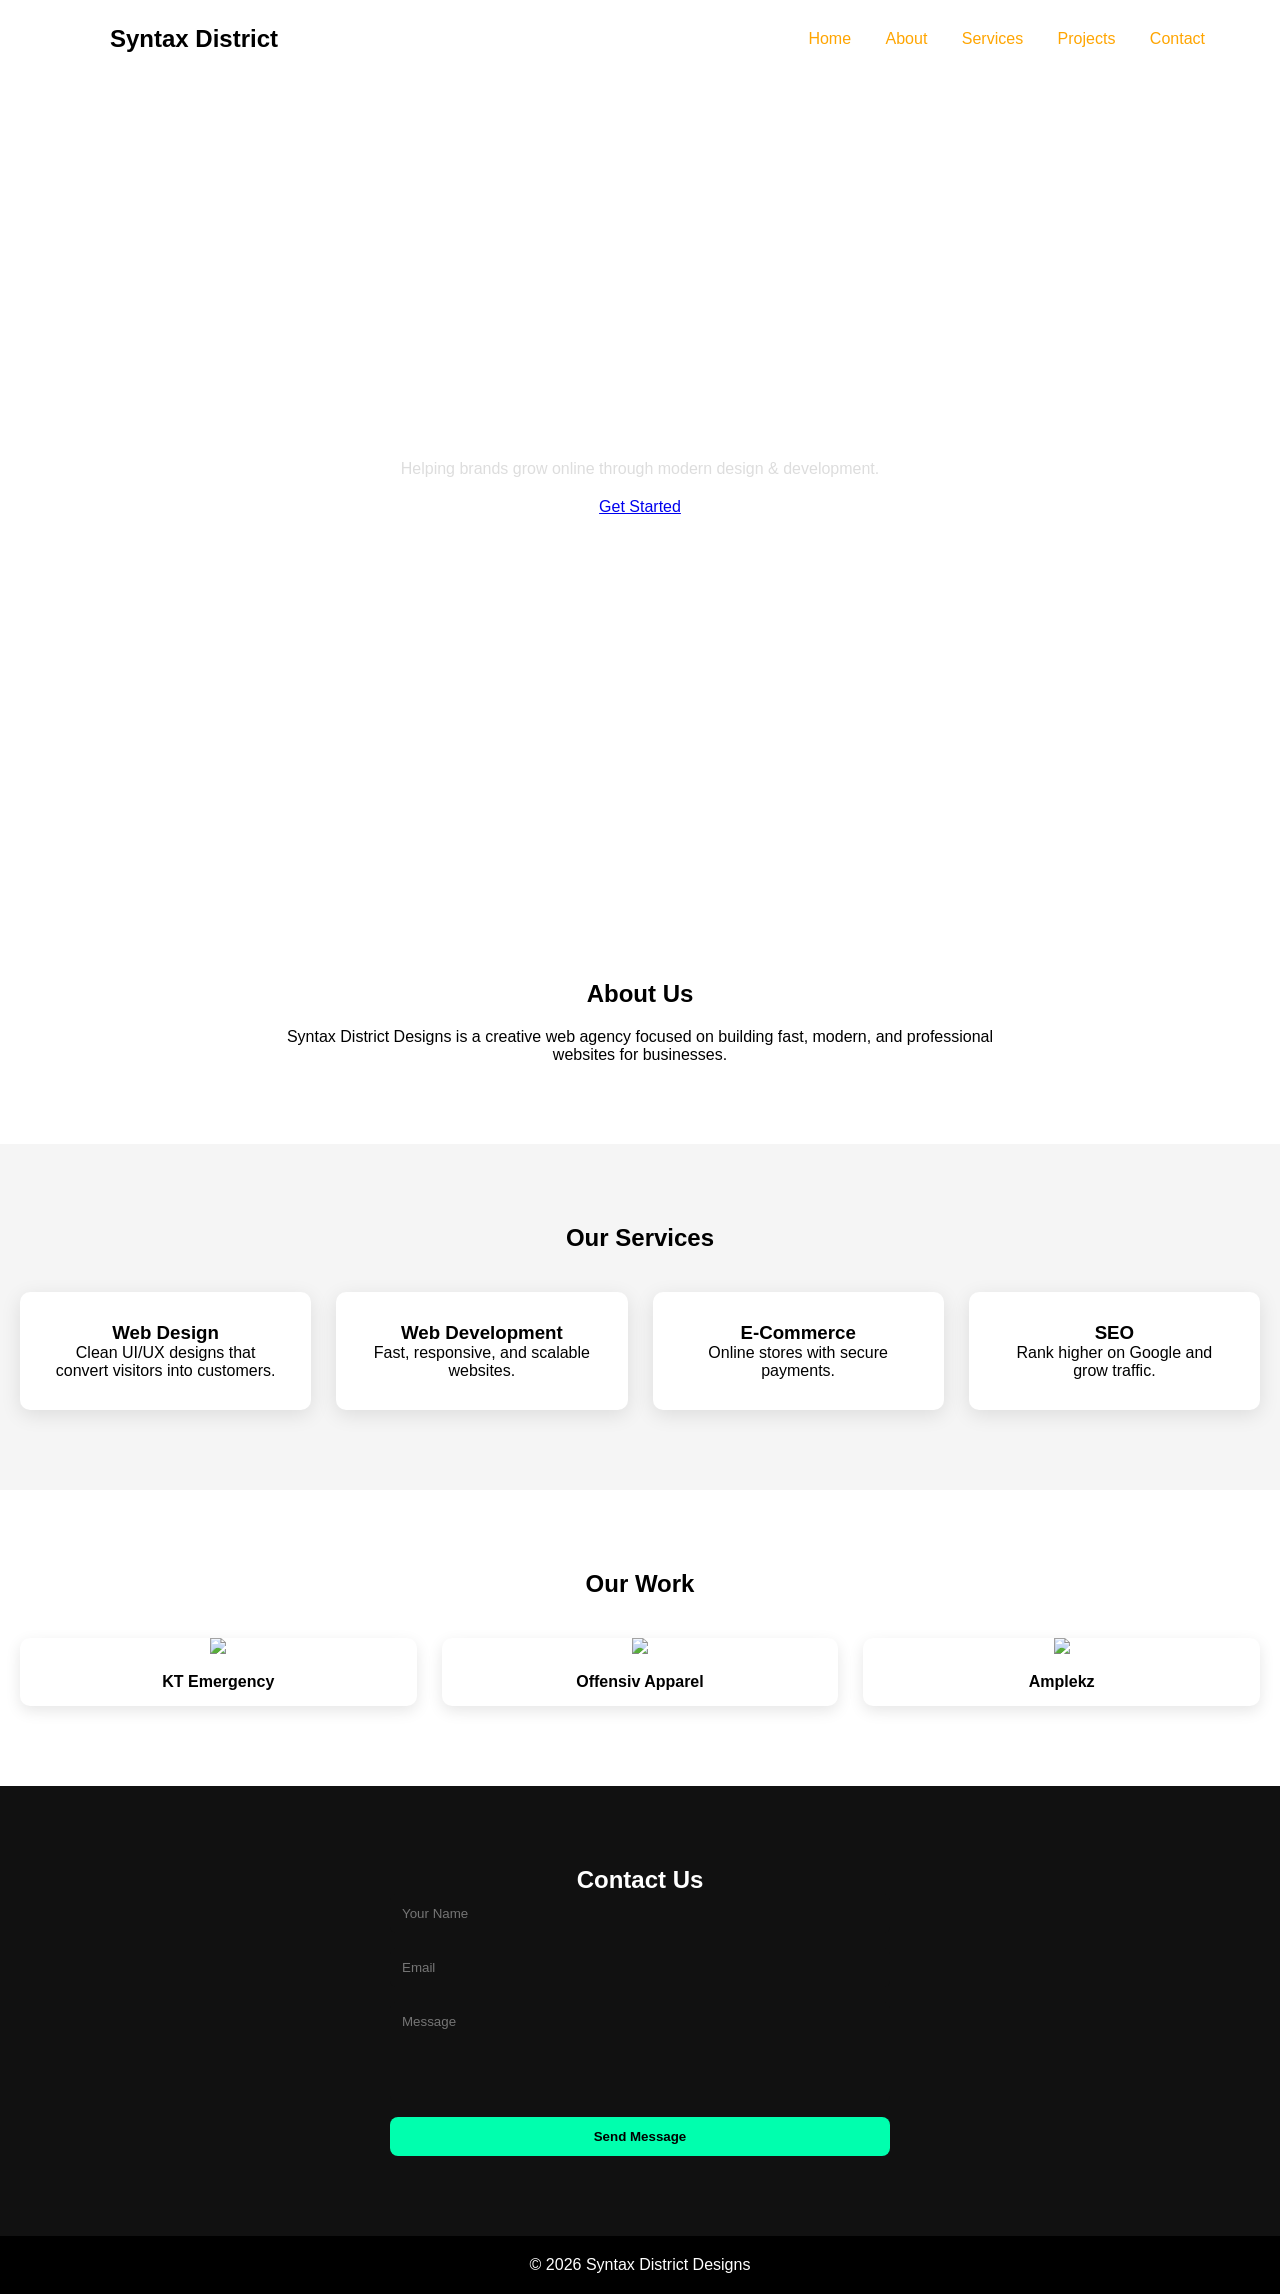
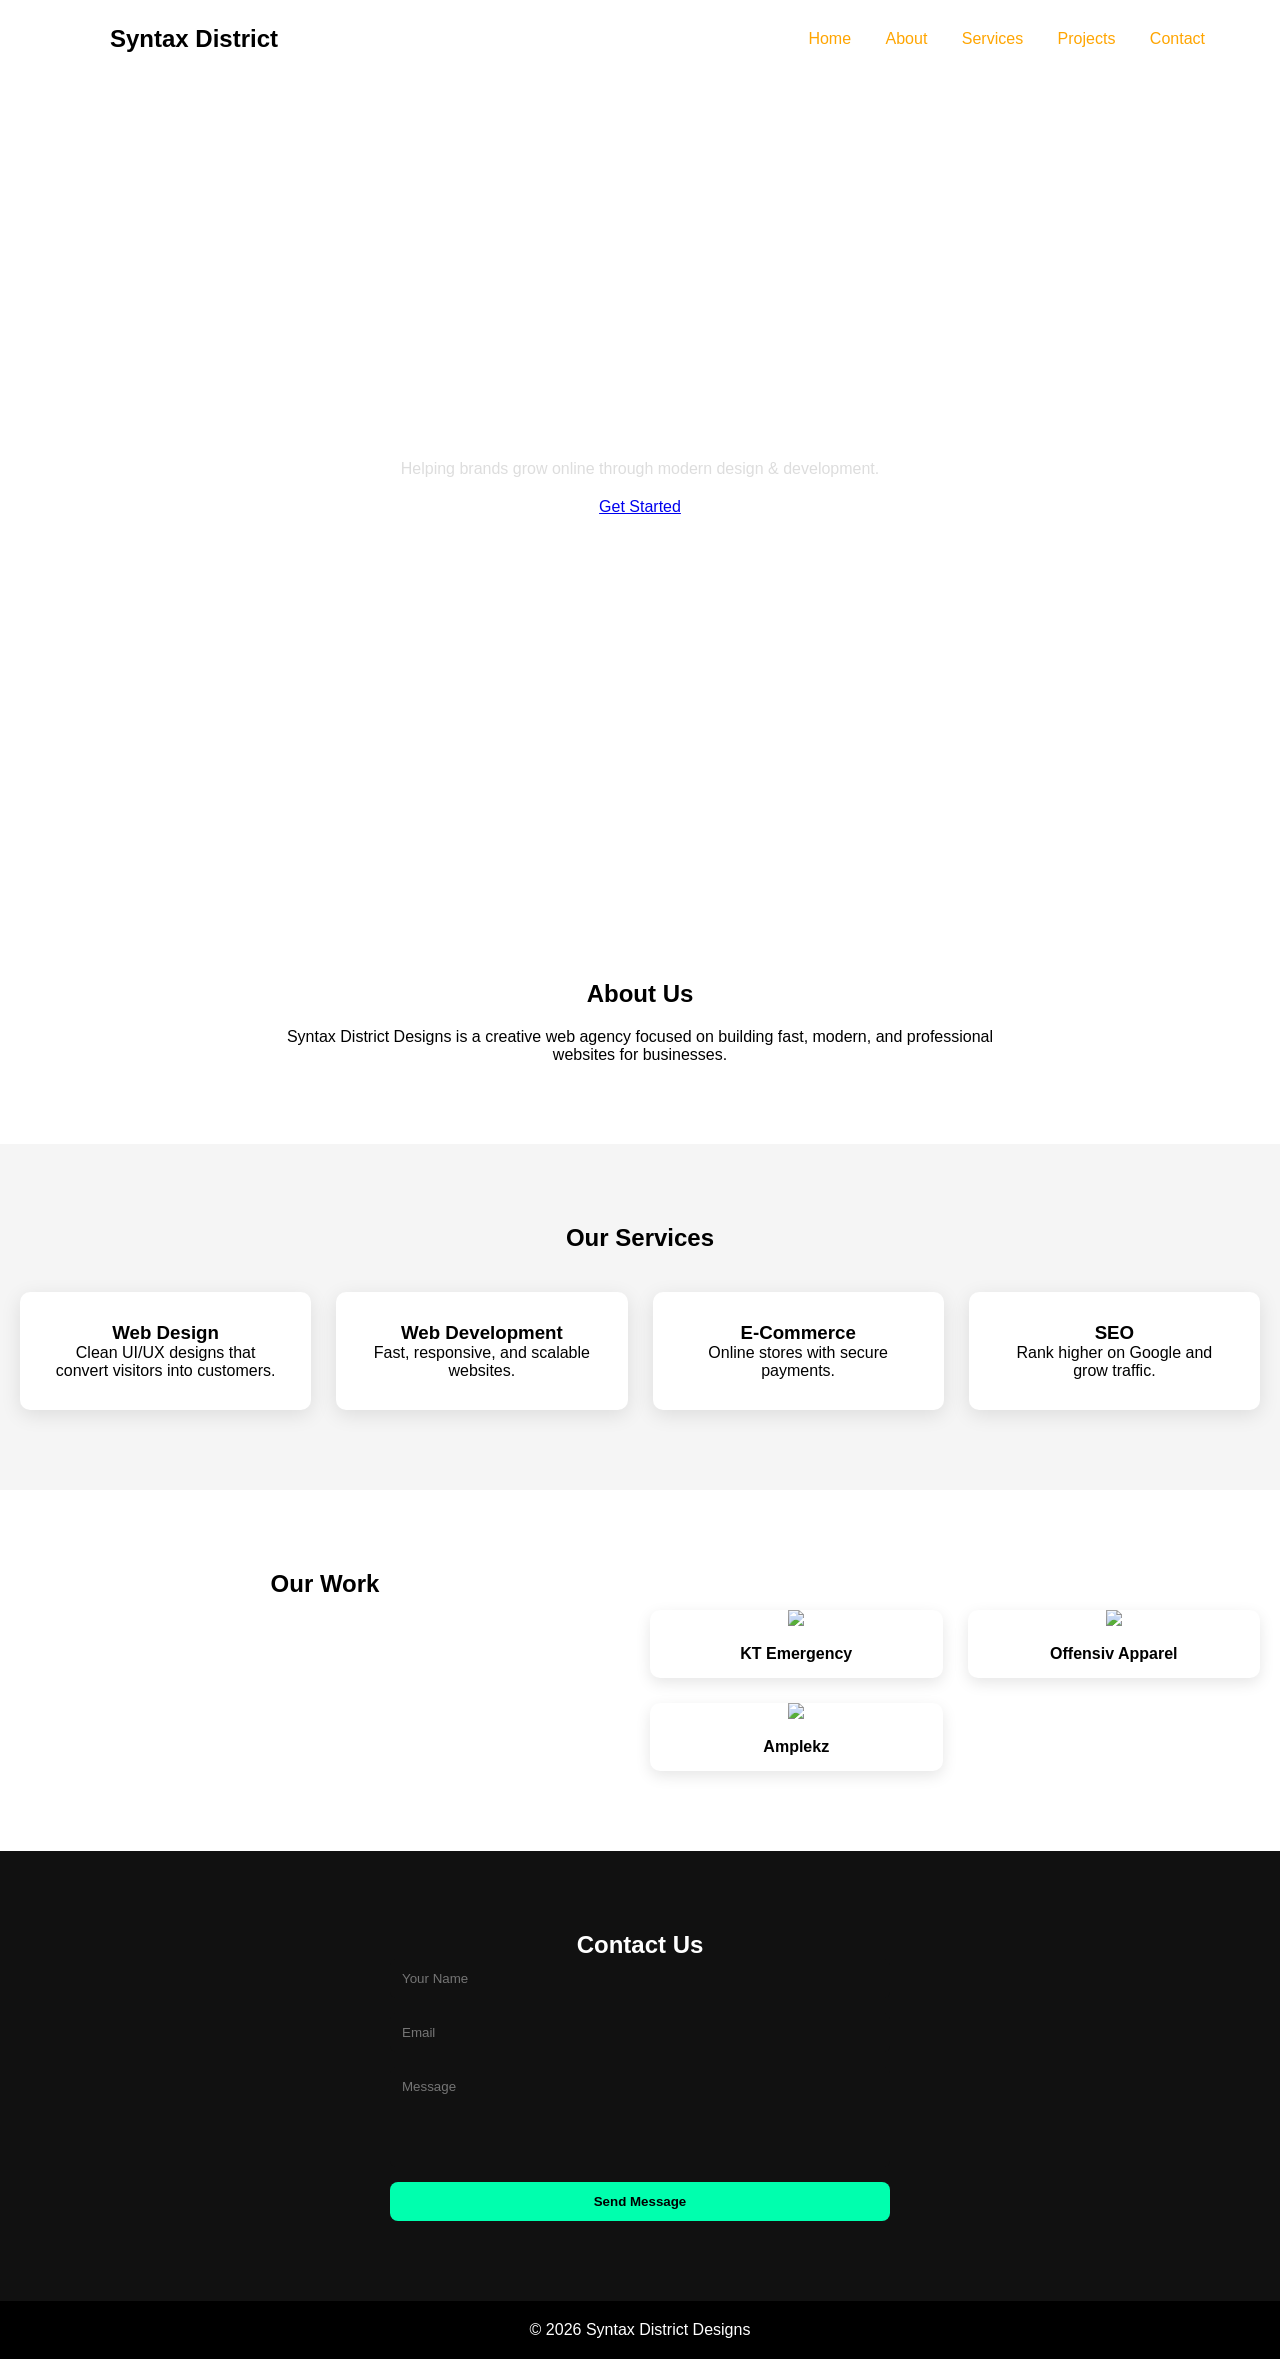

add

--- a/css/style.css
+++ b/css/style.css
@@ -161,6 +161,58 @@ nav a:hover {
 }
 
 
+/* ---------- PROJECTS ---------- */
+    .projects {
+        display: grid;
+        grid-template-columns: repeat(auto-fit, minmax(280px, 1fr));
+        gap: 20px;
+    }
+
+    .project-card {
+        background: #111;
+        border-radius: 10px;
+        overflow: hidden;
+        transition: 0.3s;
+    }
+
+    .project-card:hover {
+        transform: scale(1.03);
+    }
+
+    .project-card img {
+        width: 100%;
+        height: 180px;
+        object-fit: cover;
+    }
+
+    .project-content {
+        padding: 15px;
+    }
+
+    .project-title {
+        font-size: 18px;
+        margin-bottom: 8px;
+    }
+
+    .see-more {
+        text-align: center;
+        margin-top: 30px;
+    }
+
+    .see-more a {
+        text-decoration: none;
+        color: #000;
+        background: orange;
+        padding: 10px 20px;
+        border-radius: 5px;
+        font-weight: bold;
+    }
+
+    .see-more a:hover {
+        background: #ff8c00;
+    }
+
+
 /* PRICING */
 
 .pricing {
@@ -386,6 +438,37 @@ input[type="range"]::-webkit-slider-thumb {
   width: 120px;
   opacity: 0.7;
 }
+
+/* ---------- TESTIMONIALS ---------- */
+    .testimonials {
+        display: grid;
+        grid-template-columns: repeat(auto-fit, minmax(250px, 1fr));
+        gap: 20px;
+    }
+
+    .testimonial-card {
+        background: #111;
+        padding: 20px;
+        border-radius: 10px;
+        transition: 0.3s;
+    }
+
+    .testimonial-card:hover {
+        transform: translateY(-5px);
+        border: 1px solid orange;
+    }
+
+    .stars {
+        color: orange;
+        margin-bottom: 10px;
+    }
+
+    .client {
+        font-weight: bold;
+        margin-top: 10px;
+        color: #ccc;
+    }
+
 
 
 /* STATS */
